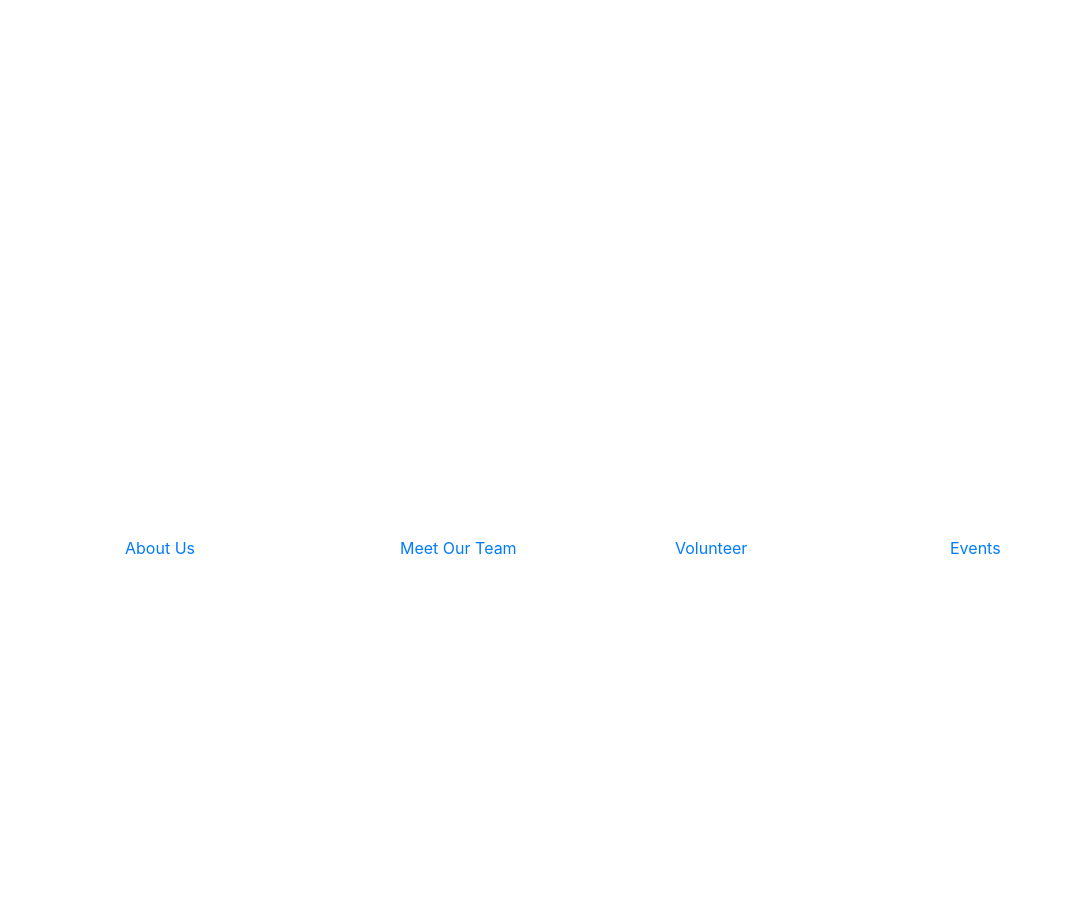
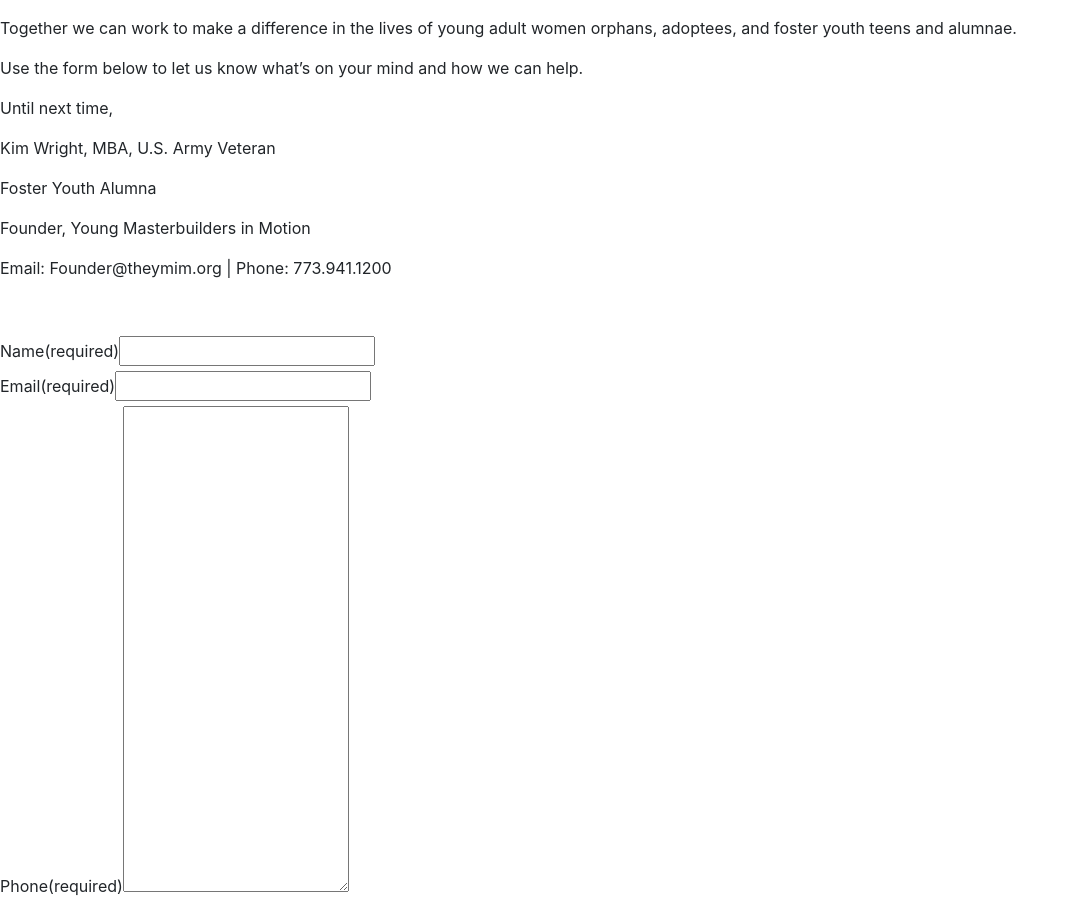
Before and after one commit to the-difference-engine/ymim, a React (Create React App) app in the folder frontend/: page /contact-us in a window 1280 px wide. Shown: the part 180-1085 px from the top of the page, without its empty margins (0-1078 px from the left). Before the commit the page ends 800 px from the top, so only its background shows below. Built offline with nearby package versions, Linux system fonts and the light colour scheme.

Commit message:
added Contact us page.

```diff
--- /dev/null
+++ b/frontend/src/components/contact.jsx
@@ -0,0 +1,55 @@
+import React, { Component } from 'react';
+
+class Contact extends Component {
+    render() {
+      return (
+        <div>
+            <h1 class="entry-title" itemprop="headline">Contact Us</h1>
+            <div class="entry-content" itemprop="text">
+                <p>Hello Ms. or Mr. Wonderful,</p>
+                <p>Thank you for checking out our website and considering the Young Masterbuilders in Motion (<strong>YMIM</strong>) as your charity of choice.</p>
+                <p>Together we can work to make a difference in the lives of&nbsp;young adult women orphans, adoptees, and foster youth teens and alumnae.</p>
+                <p>Use the form below to let us know what’s on your mind and how we can help.</p>
+                <p>Until next time,</p>
+                <p>Kim Wright, MBA, U.S. Army Veteran</p>
+                <p>Foster Youth Alumna</p>
+                <p>Founder, Young Masterbuilders in Motion</p>
+                <p>Email: Founder@theymim.org |&nbsp;Phone: 773.941.1200</p>
+                <p>&nbsp;</p>
+                <div id="contact-form-12">
+                    <form action="https://www.theymim.org/contact-us/#contact-form-12" method="post" class="contact-form commentsblock">
+
+                        <div class="grunion-field-wrap grunion-field-name-wrap">
+                            <label for="g12-name" class="grunion-field-label name">Name<span>(required)</span></label>
+                            <input type="text" name="g12-name" id="g12-name" value="" class="name" required="" aria-required="true" />
+                        </div>
+
+                        <div class="grunion-field-wrap grunion-field-email-wrap">
+                            <label for="g12-email" class="grunion-field-label email">Email<span>(required)</span></label>
+                            <input type="email" name="g12-email" id="g12-email" value="" class="email" required="" aria-required="true" />
+                        </div>
+
+                        <div class="grunion-field-wrap grunion-field-textarea-wrap">
+                            <label for="contact-form-comment-g12-phone" class="grunion-field-label textarea">Phone<span>(required)</span></label>
+                            <textarea name="g12-phone" id="contact-form-comment-g12-phone" rows="20" class="textarea" required="" aria-required="true"></textarea>
+                        </div>
+
+                        <div class="grunion-field-wrap grunion-field-textarea-wrap">
+                            <label for="contact-form-comment-g12-message" class="grunion-field-label textarea">Message</label>
+                            <textarea name="g12-message" id="contact-form-comment-g12-message" rows="20" class="textarea"></textarea>
+                        </div>
+                        <p class="contact-submit">
+                            <input type="submit" value="Submit" class="pushbutton-wide" />
+                            <input type="hidden" name="contact-form-id" value="12" />
+                            <input type="hidden" name="action" value="grunion-contact-form" />
+                            <input type="hidden" name="contact-form-hash" value="ed979e3298e33fa29189576255c58eda9cc37c72" />
+                        </p>
+                    </form>
+                </div>
+            </div>
+        </div>
+    );
+  }
+}
+
+export default Contact;
--- a/frontend/src/router.js
+++ b/frontend/src/router.js
@@ -9,6 +9,7 @@
 import NotFound from './components/NotFound';
 import Footer from './components/footer';
 import Header from './components/Header/Header';
+import Contact from './components/contact';
 
 
 let store = createStore(fetchData, applyMiddleware(thunk));
@@ -22,6 +23,7 @@
                     <Switch>
                         <Route exact path="/" component={App} />
                         <Route exact path="/fetch" component={DemoPage} />
+                        <Route exact path="/contact-us" component={Contact} />
                         <Route component={NotFound} />
                     </Switch>
                 </div>
```
